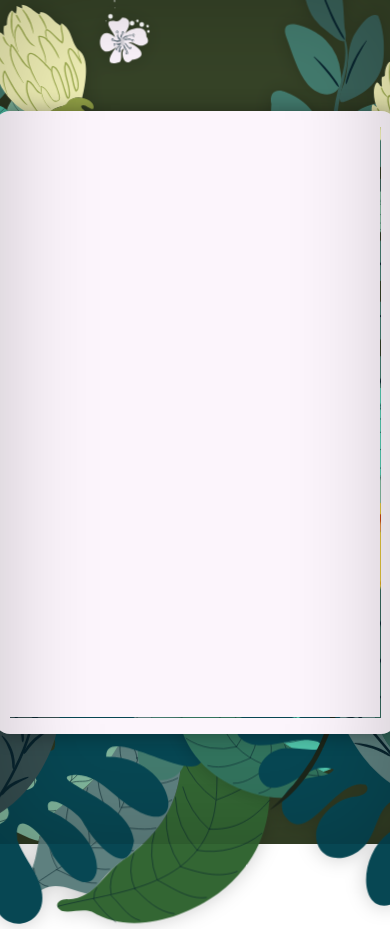
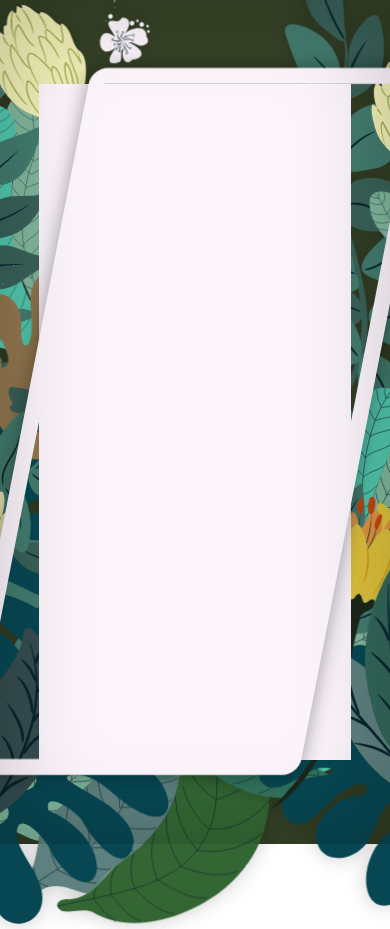
Before and after one commit to nnourr/portfolio-website, an Angular app: page / in a window 390 px wide. Both pictures are taken after a click on the button "View Projects". Shown: the top 929 px of the page. Built offline with nearby package versions, Linux system fonts and the light colour scheme.

Commit message:
more project page animation hell

```diff
--- a/angular.json
+++ b/angular.json
@@ -31,8 +31,13 @@
                             "src/assets"
                         ],
                         "styles": [
-                            "src/styles.scss"
+                            "src/assets/styles.scss"
                         ],
+                        "stylePreprocessorOptions": {
+                            "includePaths": [
+                                "src/assets/"
+                            ]
+                        },
                         "scripts": []
                     },
                     "configurations": {
@@ -98,6 +103,11 @@
                         "styles": [
                             "src/styles.scss"
                         ],
+                        "stylePreprocessorOptions": {
+                            "includePaths": [
+                                "src/sass"
+                            ]
+                        },
                         "scripts": []
                     }
                 },
--- a/src/app/components/home-page/home-page.component.html
+++ b/src/app/components/home-page/home-page.component.html
@@ -2,7 +2,7 @@
     <div class="center">
         <div class="background-container">
             <app-info-page [ngClass]="{'leaving' : infoPageLeave}" [@infoPageDelay] *ngIf="currentPage == pagesEnum.infoPage" class="info-page" (projectEmitter)="showProjects()"></app-info-page>
-            <app-project-page *ngIf="currentPage == pagesEnum.projectViewPage" class="project-page" (projectEmitter)="showProjects()"></app-project-page>
+            <app-project-page [@projectPageAnimation] *ngIf="currentPage == pagesEnum.projectViewPage" class="project-page center"></app-project-page>
         </div>
     </div>
     <img [@fadeIn]="{value: 'awake', params:{yDirection:-50}}" class="plants-img-left" src="assets/plants-left.svg">
--- a/src/app/components/home-page/home-page.component.scss
+++ b/src/app/components/home-page/home-page.component.scss
@@ -1,3 +1,4 @@
+@import 'globals';
 .layout-container {
     height: 100%;
     width: 100%;
@@ -82,7 +83,7 @@
     filter: drop-shadow(0 0 10px rgba(0, 0, 0, 0.204));
 }
 
-@keyframes borderBreathAnimation {
+@keyframes borderBreath {
     0% {
         transform: skewX(11deg)
     }
@@ -125,7 +126,51 @@
         transition: all 1000ms;
         border-radius: 1rem;
         border: 1rem rgb(252, 245, 252) solid;
-        animation: borderBreathAnimation 10000ms 2000ms linear infinite, borderAppear 1500ms 2000ms forwards;
+        animation: borderBreath 10000ms 2000ms linear infinite, borderAppear 1500ms 2000ms forwards;
+        box-shadow: 0 0 20px rgba(0, 0, 0, 0.368), inset 0 0 20px rgba(0, 0, 0, 0.368);
+    }
+}
+
+@keyframes borderBreathOtherWay {
+    0% {
+        transform: skewX(-11deg)
+    }
+    50% {
+        transform: skewX(-10deg)
+    }
+    100% {
+        transform: skewX(-11deg)
+    }
+}
+
+@keyframes borderAppearOtherWay {
+    0% {
+        transform: skewX(0);
+        box-shadow: 0 0 0 black;
+    }
+    40% {
+        box-shadow: 0 0 0 black;
+    }
+    100% {
+        box-shadow: $default-box-shadow;
+        transform: skewX(-11deg);
+    }
+}
+
+.project-page {
+    position: absolute;
+    z-index: 50;
+    width: 80%;
+    height: 80%;
+    &::before {
+        position: absolute;
+        content: "";
+        height: 100%;
+        width: 100%;
+        transition: all 1000ms;
+        border-radius: 1rem;
+        border: 1rem rgb(252, 245, 252) solid;
+        animation: borderBreathOtherWay 10000ms 1500ms linear infinite, borderAppearOtherWay 1500ms 1000ms forwards;
         box-shadow: 0 0 20px rgba(0, 0, 0, 0.368), inset 0 0 20px rgba(0, 0, 0, 0.368);
     }
 }
@@ -147,7 +192,7 @@
         padding: 0;
         box-shadow: 0 0 20px rgba(0, 0, 0, 0.368);
         opacity: 1;
-        animation: borderUnSkew 700ms forwards !important;
+        animation: borderUnSkew $pageTransitionSpeed forwards !important;
     }
 }
 
@@ -167,6 +212,8 @@
         }
     }
     .leaving {
+        height: 60%;
+        width: 60%;
         &::before {
             padding: 0;
         }
--- a/src/app/components/home-page/home-page.component.ts
+++ b/src/app/components/home-page/home-page.component.ts
@@ -17,8 +17,17 @@ import { Pages } from 'src/environments/constants';
       transition(':leave', [
         group ([
           query('@*', [animateChild()]),
-          animate(50000),
+          animate(1200),
         ]),
+      ])
+    ]),
+    trigger('projectPageAnimation', [
+      transition(':enter', [
+        style({opacity:0, width:'60%', height:'60%'}),
+        group ([
+          animate("10ms 1000ms", style({opacity:1})),
+          animate("1000ms 1000ms", style({width:"80%", height:"80%"}))
+        ])
       ])
     ])
   ]
--- a/src/app/components/info-page/info-page.component.scss
+++ b/src/app/components/info-page/info-page.component.scss
@@ -1,9 +1,4 @@
-$primary-green: rgb(153, 202, 98);
-$default-box-shadow-black: rgba(0, 0, 0, 0.368);
-$default-box-shadow: 0 0 20px $default-box-shadow-black;
-$small-box-shadow: 0 0 5px $default-box-shadow-black;
-$background-green: rgb(54, 67, 39);
-$primary-white: rgb(252, 245, 252);
+@import 'globals';
 @keyframes fadeInInfo {
     0% {
         opacity: 0;
@@ -22,7 +17,7 @@ $primary-white: rgb(252, 245, 252);
     display: flex;
     flex-direction: row;
     align-items: center;
-    justify-content: start;
+    justify-content: flex-start;
     opacity: 0;
     font-family: 'Segoe UI', Tahoma, Geneva, Verdana, sans-serif;
     animation: fadeInInfo 1000ms 3000ms forwards;
@@ -149,14 +144,14 @@ a {
         font-size: 1.1rem;
     }
     .name-highlight {
-        font-size: 1.4rem;
+        font-size: 1.5rem;
         display: block;
         width: min-content;
-        padding: 0.3rem;
-        transform: translateX(-0.3rem);
+        padding: 0.4rem;
+        transform: translateX(-0.4rem);
     }
     .intro-text {
-        font-size: 1.1rem;
+        font-size: 1rem;
     }
     .text-container {
         padding: 1rem;
--- a/src/app/components/info-page/info-page.component.ts
+++ b/src/app/components/info-page/info-page.component.ts
@@ -23,7 +23,7 @@ import { Component, OnInit, Output, Input, EventEmitter } from '@angular/core';
     ]),
     // trigger('makeBlock', [
     //   transition(':leave', [
-    //     animate ('500ms 700ms', style({opacity: 0}))
+    //     animate ('500ms $pageTransitionSpeed', style({opacity: 0}))
     //   ])
     // ])
   ]
--- a/src/app/components/project-page/project-page.component.html
+++ b/src/app/components/project-page/project-page.component.html
@@ -1 +1,3 @@
-<p>project-page works!</p>
+<div class="project-page-container">
+
+</div>
--- a/src/app/components/project-page/project-page.component.scss
+++ b/src/app/components/project-page/project-page.component.scss
@@ -0,0 +1,6 @@
+@import 'globals';
+.project-page-container {
+    background-color: $primary-white;
+    width: 100%;
+    height: 100%;
+}
--- /dev/null
+++ b/src/assets/_globals.scss
@@ -0,0 +1,7 @@
+$primary-green: rgb(153, 202, 98);
+$default-box-shadow-black: rgba(0, 0, 0, 0.368);
+$default-box-shadow: 0 0 20px $default-box-shadow-black;
+$small-box-shadow: 0 0 5px $default-box-shadow-black;
+$background-green: rgb(54, 67, 39);
+$primary-white: rgb(252, 245, 252);
+$pageTransitionSpeed: 1000ms;
--- a/src/styles.scss
+++ b/src/assets/styles.scss
@@ -1,5 +1,6 @@
 /* You can add global styles to this file, and also import other style files */
 
+@import 'globals';
 .center {
     display: flex;
     align-items: center;
```
